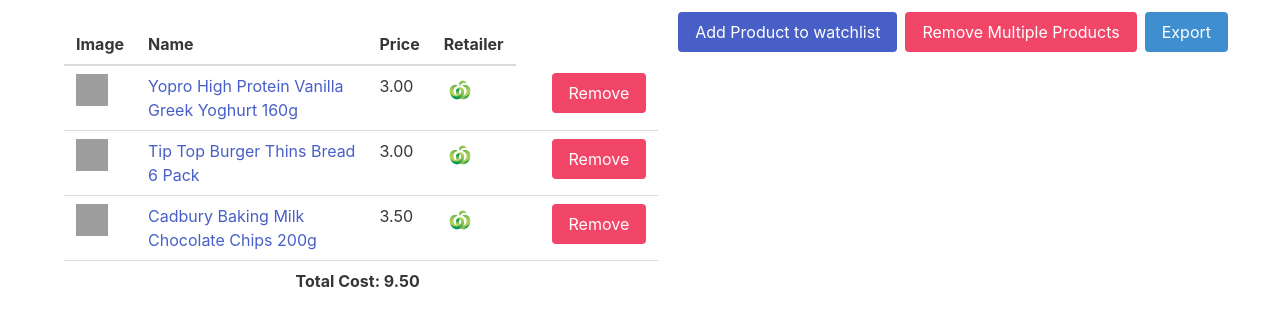
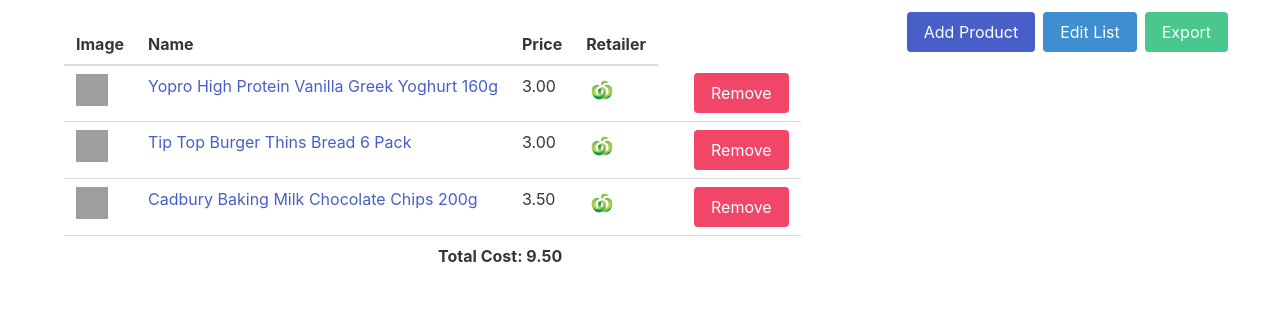
Before and after one commit to capstone-26/Shopping-Assistant, a Django app: template core/templates/watchlist.html in a window 1280 px wide. Shown: the part 131-457 px from the top of the page. Run offline with Django 4.2, Linux system fonts and the light colour scheme; the template is opened without the code that fills it: values that come from a table or form of the project are taken from there, others are empty; data comes from the database, SQL or seed files in the repository; some libraries are stand-ins or nearby versions; grey boxes are pictures that could not be loaded.

Commit message:
Wtachlist button name updates

```diff
--- a/core/templates/watchlist.html
+++ b/core/templates/watchlist.html
@@ -66,10 +66,10 @@
 
 
         <button class="js-modal-trigger button is-link is-primary ml-2 mr-2" data-target="add-modal">
-            Add Product to watchlist
+            Add Product
         </button>
-        <button id="remove-multiple-button" class="button is-danger">Remove Multiple Products</button>
-        <button id="export-button" class="button is-info ml-2" onclick="exportData()">
+        <button id="remove-multiple-button" class="button is-info">Edit List</button>
+        <button id="export-button" class="button is-success ml-2" onclick="exportData()">
             Export
         </button>
 
```
Lines whose indentation alone changed are shown as unchanged.
